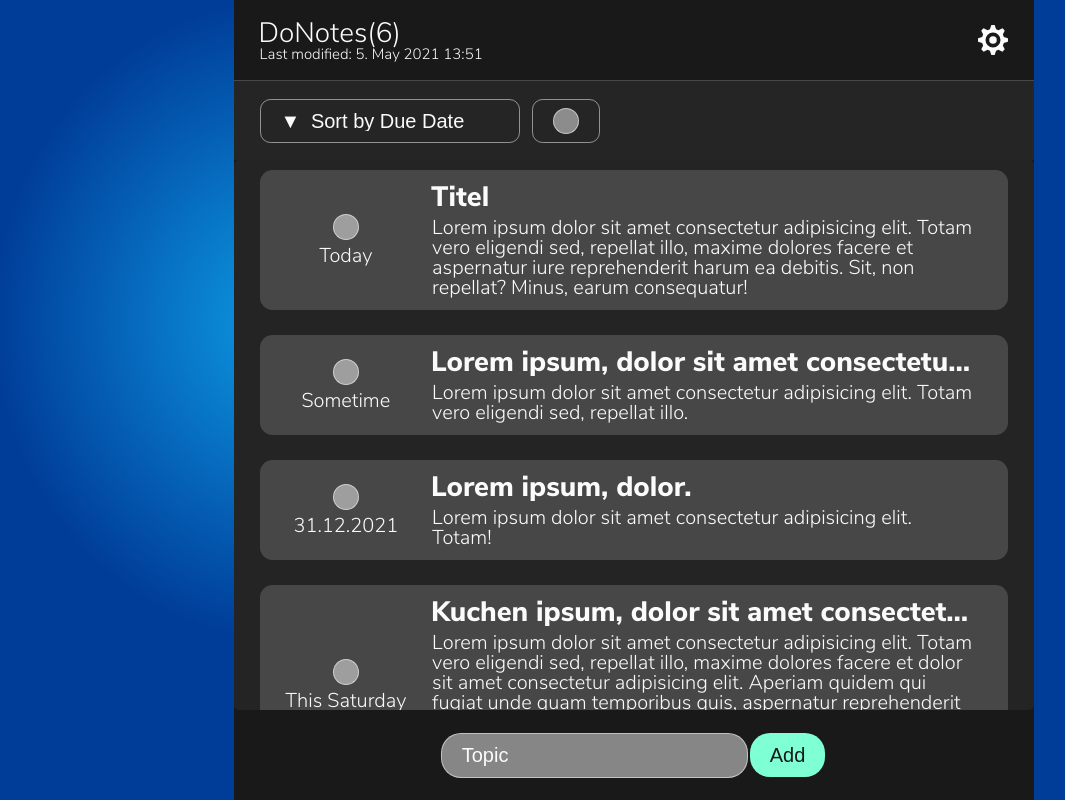
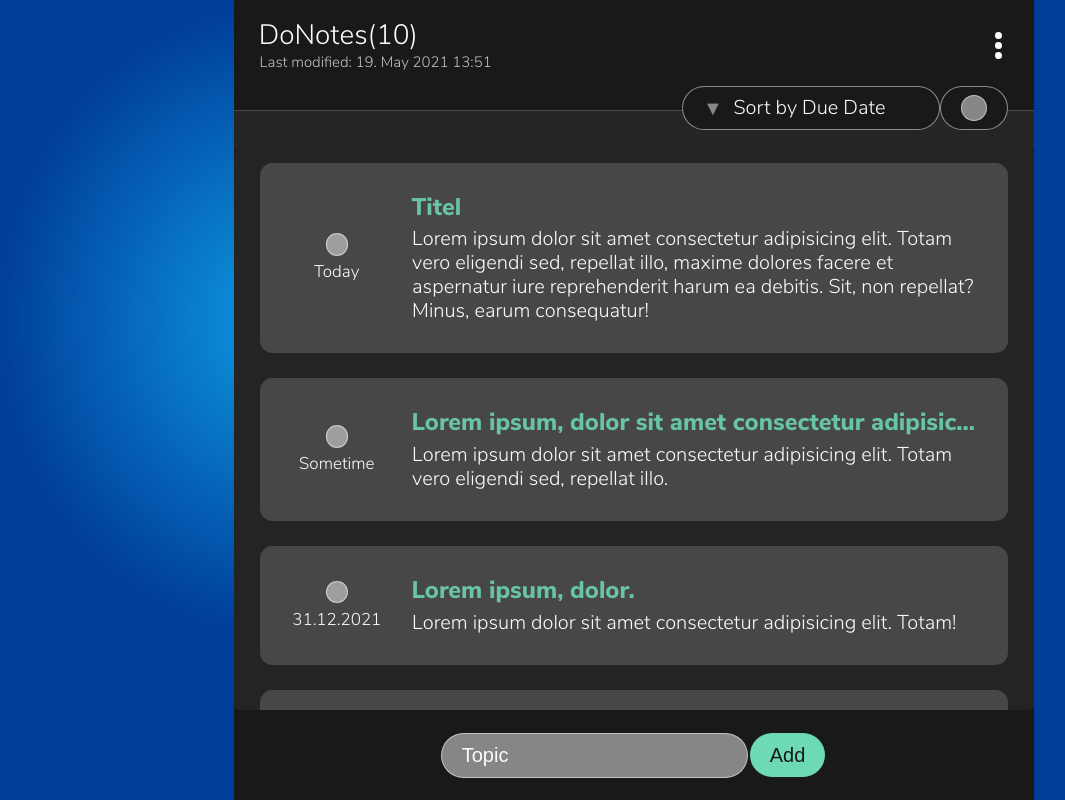
Before and after one commit to Berun0/CAS-FEE_Project-1, a website: page source/public/index.html in a window 1280 px wide. Shown: the whole page, without its empty margins (6-1071 px from the left). Drawn offline with Linux system fonts and the light colour scheme.

Commit message:
post MG Review

```diff
--- a/source/public/index.html
+++ b/source/public/index.html
@@ -22,16 +22,16 @@
 	</head>
 	<body theme="dark">
 		<main class="main container">
-			<header>
+			<header class="header">
 				<div>
 					<h1 class="appTitle">
-						DoNotes<span class="appTitle_count">(6)</span>
+						DoNotes<span class="appTitle_count">(10)</span>
 					</h1>
-					<p class="status">Last modified: 5. May 2021 13:51</p>
+					<p class="status">Last modified: 19. May 2021 13:51</p>
 				</div>
 				<div class="settings" aria-hidden="true">
 					<button
-						class="settings"
+						class="btn_settings"
 						aria-haspopup="true"
 						aria-expanded="false"
 						tabindex="0"
@@ -39,14 +39,15 @@
 						onclick="openSettings()"
 					>
 						<svg
-							aria-hidden="true"
 							xmlns="http://www.w3.org/2000/svg"
-							viewBox="0 0 22 22"
-							style="width: 100%"
+							width="7"
+							height="27"
+							viewBox="0 0 7 27"
 						>
 							<path
-								d="M18.924,8.719a8.186,8.186,0,0,0-.707-1.713l1.367-2.875A11.109,11.109,0,0,0,17.87,2.416L14.994,3.783a8.229,8.229,0,0,0-1.713-.707L12.211.07a10.5,10.5,0,0,0-2.423,0L8.719,3.076a8.249,8.249,0,0,0-1.712.707L4.13,2.416A11.109,11.109,0,0,0,2.416,4.13L3.783,7.006a8.229,8.229,0,0,0-.707,1.713L.07,9.789a10.5,10.5,0,0,0,0,2.423l3.007,1.07a8.186,8.186,0,0,0,.707,1.713L2.417,17.87a11.049,11.049,0,0,0,1.715,1.715l2.875-1.367a8.229,8.229,0,0,0,1.713.707l1.07,3.007A11.305,11.305,0,0,0,11,22a11,11,0,0,0,1.211-.07l1.07-3.007a8.186,8.186,0,0,0,1.713-.707l2.875,1.367a11.049,11.049,0,0,0,1.715-1.715l-1.367-2.875a8.229,8.229,0,0,0,.707-1.713l3.007-1.07A11.305,11.305,0,0,0,22,11a11,11,0,0,0-.07-1.211ZM11,16.5A5.5,5.5,0,1,1,16.5,11,5.5,5.5,0,0,1,11,16.5ZM8.25,11A2.75,2.75,0,1,0,11,8.25,2.75,2.75,0,0,0,8.25,11Z"
-								fill="var(--c-text)"
+								d="M-1418,1399.5a3.5,3.5,0,0,1,3.5-3.5,3.5,3.5,0,0,1,3.5,3.5,3.5,3.5,0,0,1-3.5,3.5A3.5,3.5,0,0,1-1418,1399.5Zm0-10a3.5,3.5,0,0,1,3.5-3.5,3.5,3.5,0,0,1,3.5,3.5,3.5,3.5,0,0,1-3.5,3.5A3.5,3.5,0,0,1-1418,1389.5Zm0-10a3.5,3.5,0,0,1,3.5-3.5,3.5,3.5,0,0,1,3.5,3.5,3.5,3.5,0,0,1-3.5,3.5A3.5,3.5,0,0,1-1418,1379.5Z"
+								transform="translate(1418 -1376)"
+								fill="#fff"
 							/>
 						</svg>
 					</button>
@@ -83,7 +84,7 @@
 					<div class="btn btn_filter">
 						<span class="dropdownIcon" aria-hidden="true">&#9660;</span>
 						<h3 class="sr-only">Sort options for list:</h3>
-						<select name="Sort">
+						<select name="Sort" class="select">
 							<option value="Creationdate" class="sort_option">
 								Sort by Date Created
 							</option>
@@ -324,8 +325,8 @@
 						></textarea>
 					</label>
 
-					<p class="label_1">Importance</p>
-					<div class="content_1">
+					<p class="importance_lbl">Importance</p>
+					<div class="importance_select">
 						<label
 							><span class="sr-only">0</span>
 							<input
@@ -368,15 +369,14 @@
 							/>
 						</label>
 					</div>
-					<label for=""></label>
-					<label for="datepicker" class="label_2">Date </label>
+					<label for="datepicker" class="datepicker_lbl">Date </label>
 					<input
 						id="datepicker"
 						type="date"
 						placeholder="sometime"
 						name="datepicker"
 						aria-required="false"
-						class="content_2"
+						class="datepicker_select"
 						tabindex="5"
 					/>
 				</div>
--- a/source/public/styles/index.css
+++ b/source/public/styles/index.css
@@ -4,7 +4,9 @@
 	--small: 0.25em;
 	--med: 0.625em;
 	--large: 1.5em;
-	--ctaRow-height: 4.5rem;
+	--header-hgt: 5.5rem;
+	--cta-hgt: 4.5rem;
+	--nav-hgt: 2rem;
 }
 /* stylelint-disable */
 
@@ -15,7 +17,7 @@ body[theme="dark"] {
 	--c-input-bgrd: #ffffff79;
 	--c-input-contrast: #161616;
 	--c-outline: #ff9765cc;
-	--c-signal-icon: #7fffd4;
+	--c-signal-icon: #6ddab5;
 	--c-signal-icon-contrast: #161616;
 	--c-signal-trash: #a4090a;
 	--c-card-bgrd: 255, 255, 254; /* rgba value created at hover */
@@ -47,11 +49,12 @@ body[theme="light"] {
 }
 
 /* RESETS */
+
 * {
 	margin: 0;
 	box-sizing: border-box;
-	font-family: inherit;
-	line-height: 1;
+	font: inherit;
+	line-height: inherit;
 	border: none;
 	padding: 0;
 }
@@ -77,16 +80,11 @@ button {
 	-webkit-appearance: none;
 	-ms-appearance: none;
 	appearance: none;
-	border: none;
 	outline: 0;
-	padding: 0;
 	text-decoration: none;
-	background: none;
+	background-color: transparent;
 	border-radius: 0;
-	font-family: inherit;
-	font-size: 100%;
 	color: inherit;
-	font-weight: inherit;
 }
 
 /* BASE STYLES */
@@ -113,25 +111,26 @@ button {
 }
 
 html {
-	font-size: 16px;
-	font-family: "nunito sans", sans-serif;
-	font-weight: 300;
+	font: 300 16px/1.2 "nunito sans", sans-serif;
 }
 
 h1,
 h2 {
-	margin-left: -0.04em;
-	font-size: 1.4em;
-	font-weight: 700;
+	margin-left: -0.03em;
 }
 h1 {
+	font-size: 1.4em;
 	font-weight: 300;
+}
+h2 {
+	font-size: 1.2em;
+	font-weight: 700;
 }
 
 input,
 textarea {
 	background-color: var(--c-input-bgrd);
-	border-radius: 20px;
+	border-radius: var(--large);
 	padding: 0.5em 1em;
 	border: 1px solid var(--c-btn-border);
 	color: var(--c-placeholder);
@@ -209,12 +208,12 @@ body {
 	display: flex;
 }
 
-header,
-nav {
-	height: 4rem;
-	padding: 0 2vw;
+.header {
+	height: var(--header-hgt);
+	padding: 0 2vw 1em;
 	display: flex;
 	align-items: center;
+	justify-content: space-between;
 }
 
 .container {
@@ -224,7 +223,7 @@ nav {
 }
 
 .main {
-	background: var(--c-app-bgrd);
+	background-color: var(--c-app-bgrd);
 	color: var(--c-text);
 	position: relative; /* eg for Add Item Bar */
 	overflow: hidden;
@@ -260,6 +259,7 @@ nav {
 
 .status {
 	font-size: 0.75em;
+	opacity: 0.75;
 }
 
 /*
@@ -270,7 +270,7 @@ button,
 .btn {
 	background: transparent;
 	font: normal 1em / 1 sans-serif;
-	border-radius: 20px;
+	border-radius: var(--large);
 	padding: 0 1em;
 	height: 2.2em;
 }
@@ -285,6 +285,7 @@ button,
 	color: var(--c-signal-icon-contrast);
 	border: 1px solid var(--c-placeholder);
 }
+
 .btn_add {
 	background-color: var(--c-signal-icon);
 	color: var(--c-cta-row);
@@ -292,9 +293,9 @@ button,
 }
 
 .btn_filter {
+	background-color: var(--c-cta-row);
 	border: 1px solid var(--c-btn-border);
-	border-radius: calc(var(--med) - 2px);
-	margin-right: var(--med);
+	border-radius: var(--large);
 	transition: transform 0.3s;
 	display: flex;
 	align-items: center;
@@ -308,11 +309,10 @@ button,
 Settings
 */
 .settings {
-	position: absolute;
-	right: 2vw;
+	position: relative;
 }
 
-button.settings {
+.btn_settings {
 	position: static;
 	height: 100%;
 	min-width: 20px;
@@ -365,26 +365,36 @@ Filter
 	border-top: 1px solid rgba(var(--c-card-bgrd), 0.16);
 	background-color: rgba(var(--c-card-bgrd), 0.05);
 	display: flex;
+	justify-content: flex-end;
+	align-items: flex-end;
+	height: var(--nav-hgt);
+	padding: 0 2vw calc(var(--nav-hgt) - 1em);
 }
 
 /* awkward solution to a themeable (=svg or font in html) custom caret down icon in the sort option list: */
 .dropdownIcon {
-	color: var(--c-text);
+	color: var(--c-input-bgrd);
 	margin-right: calc(var(--med) - 2px);
+}
+
+.select {
+	font: 300 1em/1.2 "nunito sans", sans-serif;
 }
 
 /*
 Article List
 */
 .articleList {
-	height: calc(100vh - 8rem - var(--ctaRow-height));
-	padding: 0.5em 2vw;
+	height: calc(100vh - var(--header-hgt) - var(--nav-hgt) - var(--cta-hgt));
+	padding: 0 2vw;
+	padding-top: var(--med); /* allow for card hover */
 	background-color: rgba(var(--c-card-bgrd), 0.05);
 	border-radius: calc(var(--small));
 }
 
 .articleList_row {
-	padding: var(--med);
+	padding: var(--large);
+	padding-left: var(--med);
 	background-color: rgba(var(--c-card-bgrd), 0.16);
 	transition: transform 0.3s;
 	border-radius: var(--med);
@@ -399,10 +409,13 @@ li.articleList_row {
 	background-color: rgba(var(--c-card-bgrd), 0.4);
 	border: 1px solid var(--c-btn-border);
 	transform: scale(1.03);
+	position: relative;
+	z-index: 10;
 }
 
 .articleList_meta {
-	min-width: 8rem;
+	font-size: 85%;
+	min-width: 7rem;
 	align-self: center;
 	display: flex;
 	flex-direction: column;
@@ -413,11 +426,11 @@ li.articleList_row {
 
 .articleList_text {
 	align-self: center;
-	width: calc(100% - 9rem);
+	width: calc(100% - 7rem);
 }
 
 .articleList_meta input {
-	margin-bottom: 0.3em;
+	margin-bottom: 0.375em;
 }
 
 .articleList_meta > input:checked ~ label {
@@ -426,6 +439,8 @@ li.articleList_row {
 
 .articleList_text > h2 {
 	margin-bottom: var(--small);
+	color: var(--c-signal-icon);
+	opacity: 0.85;
 }
 
 /*
@@ -437,7 +452,7 @@ Add Item Bar
 	left: 0; /* take the whole width of .app for a clean drop-shadow */
 	right: 0;
 	z-index: 2; /* just above .articleList_row:hover */
-	height: var(--ctaRow-height);
+	height: var(--cta-hgt);
 	background-color: var(--c-cta-row);
 	padding: 0 2vw; /* l/r same as .app */
 	display: flex;
@@ -453,16 +468,20 @@ MODAL
 	/* transition: transform 0.3s ease;
 	transform: translateY(300px); */
 	display: none;
+	padding-top: var(--large);
 }
 
 .modal.open {
 	/* transform: translateY(0); */
-	display: block;
+	display: flex;
+	align-items: center;
+	justify-content: center;
+	padding-bottom: var(--cta-hgt);
 }
 
 .noteEditForm .formInputs {
 	margin-top: var(--large);
-	height: calc(100vh - var(--large) - var(--ctaRow-height));
+	height: calc(100vh - var(--large) - var(--cta-hgt));
 	max-height: 700px;
 	max-width: 640px;
 	margin: 0 auto;
@@ -473,8 +492,8 @@ MODAL
 	grid-template-areas:
 		"Title Title Title"
 		"Description Description Description"
-		"empty Label_1 Content_1"
-		"empty Label_2 Content_2";
+		"empty Importance_lbl Importance_select"
+		"empty Datepicker_lbl Datepicker_select";
 	padding: var(--large) 2vw;
 	background-color: rgba(var(--c-card-bgrd), 0.05);
 	border-radius: calc(var(--small));
@@ -497,17 +516,17 @@ MODAL
 	resize: none;
 }
 
-.noteEditForm .label_1 {
-	grid-area: Label_1;
+.noteEditForm .importance_lbl {
+	grid-area: Importance_lbl;
 	align-self: center;
 }
 
-.noteEditForm .content_1 {
-	grid-area: Content_1;
+.noteEditForm .importance_select {
+	grid-area: Importance_select;
 	justify-self: end;
 }
 
-.noteEditForm .content_1 label {
+.noteEditForm .importance_select label {
 	display: inline-flex;
 	flex-direction: column;
 	align-items: center;
@@ -515,14 +534,14 @@ MODAL
 	margin-right: var(--small);
 }
 
-.noteEditForm .content_1 input {
+.noteEditForm .importance_select input {
 	position: relative;
 	display: flex;
 	align-items: center;
 	justify-content: center;
 }
 
-.noteEditForm .content_1 input::before {
+.noteEditForm .importance_select input::before {
 	position: absolute;
 	display: inline-flex;
 	flex-direction: column;
@@ -533,24 +552,24 @@ MODAL
 	color: var(--c-placeholder);
 }
 
-.noteEditForm .content_1 input:checked::before {
+.noteEditForm .importance_select input:checked::before {
 	content: "";
 }
 
-.noteEditForm .label_2 {
-	grid-area: Label_2;
+.noteEditForm .datepicker_lbl {
+	grid-area: Datepicker_lbl;
 	align-self: center;
 }
 
-.noteEditForm .content_2 {
-	grid-area: Content_2;
+.noteEditForm .datepicker_select {
+	grid-area: Datepicker_select;
 }
 
 /*
 MEDIA QUERIES
 */
 
-/* root size */
+/* rem size */
 @media screen and (min-width: 401px) {
 	html {
 		font-size: 4vw;
@@ -577,7 +596,7 @@ MEDIA QUERIES
 	}
 
 	.articleList {
-		height: calc(100vh - 4rem - var(--ctaRow-height));
+		height: calc(100vh - var(--header-hgt) - var(--cta-hgt));
 	}
 }
 
@@ -592,6 +611,6 @@ MEDIA QUERIES
 	}
 
 	.articleList {
-		height: calc(1300px - 8rem - var(--ctaRow-height));
+		height: calc(1300px - var(--header-hgt) - var(--nav-hgt) - var(--cta-hgt));
 	}
 }
```
Also changed, not shown: 1 other file.
